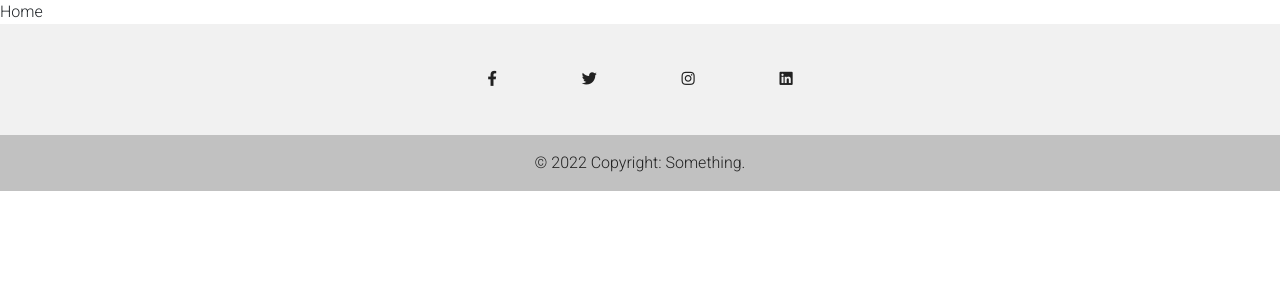
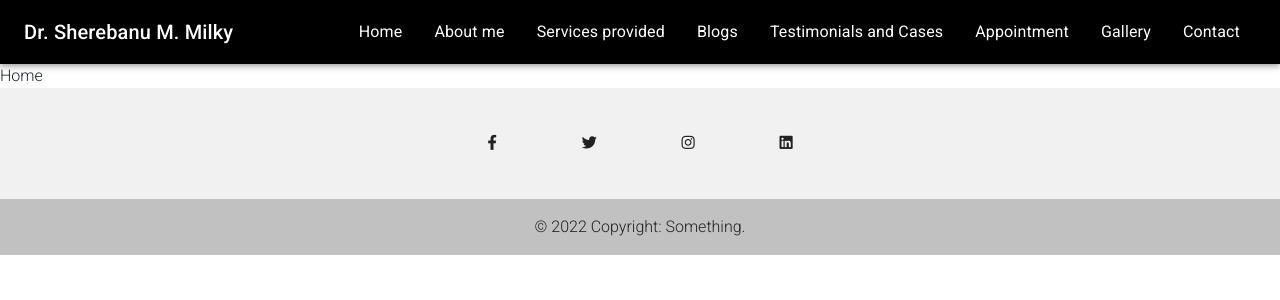
Before and after one commit to akshat-rawat/medical-client-portfolio, a React (Create React App) app: page / in a window 1280 px wide. Shown: the top 300 px of the page. Built offline with nearby package versions, Linux system fonts and the light colour scheme.

Commit message:
create Navbar

```diff
--- a/package.json
+++ b/package.json
@@ -5,6 +5,7 @@
   "dependencies": {
     "@emotion/react": "^11.9.3",
     "@emotion/styled": "^11.9.3",
+    "@mui/icons-material": "^5.8.4",
     "@mui/material": "^5.9.1",
     "@testing-library/jest-dom": "^5.16.4",
     "@testing-library/react": "^13.3.0",
--- a/src/Router.jsx
+++ b/src/Router.jsx
@@ -5,11 +5,14 @@ import Contact from "./pages/Contact";
 import Gallery from "./pages/Gallery";
 import Home from "./pages/Home";
 import Testimonials from "./pages/Testimonials";
+import Navbar from "./components/Navbar";
 import Footer from "./components/Footer";
 
 const Router = () => {
-    return <>
+  return (
+    <>
       <BrowserRouter>
+        <Navbar />
         <Routes>
           <Route path="/" element={<Home />} />
           <Route path="/about" element={<AboutMe />} />
@@ -21,6 +24,7 @@ const Router = () => {
         <Footer />
       </BrowserRouter>
     </>
-}
+  );
+};
 
 export default Router;
--- a/src/components/Navbar.jsx
+++ b/src/components/Navbar.jsx
@@ -0,0 +1,38 @@
+import * as React from "react";
+import AppBar from "@mui/material/AppBar";
+import Box from "@mui/material/Box";
+import Toolbar from "@mui/material/Toolbar";
+import Typography from "@mui/material/Typography";
+import MenuItem from "@mui/material/MenuItem";
+
+export default function Navbar() {
+  const pages = [
+    "Home",
+    "About me",
+    "Services provided",
+    "Blogs",
+    "Testimonials and Cases",
+    "Appointment",
+    "Gallery",
+    "Contact",
+  ];
+
+  return (
+    <Box sx={{ flexGrow: 1 }}>
+      <AppBar position="static" style={{ background: "black" }}>
+        <Toolbar>
+          <Typography variant="h6" component="div" sx={{ flexGrow: 1 }}>
+            Dr. Sherebanu M. Milky
+          </Typography>
+          {pages.map((page) => (
+            <MenuItem key={page}>
+              <a href="#text-as" style={{ color: "white" }}>
+                {page}
+              </a>
+            </MenuItem>
+          ))}
+        </Toolbar>
+      </AppBar>
+    </Box>
+  );
+}
```
Also changed, not shown: 1 other file (tests, documents, lock files or other folders). Lines whose indentation alone changed are shown as unchanged.
